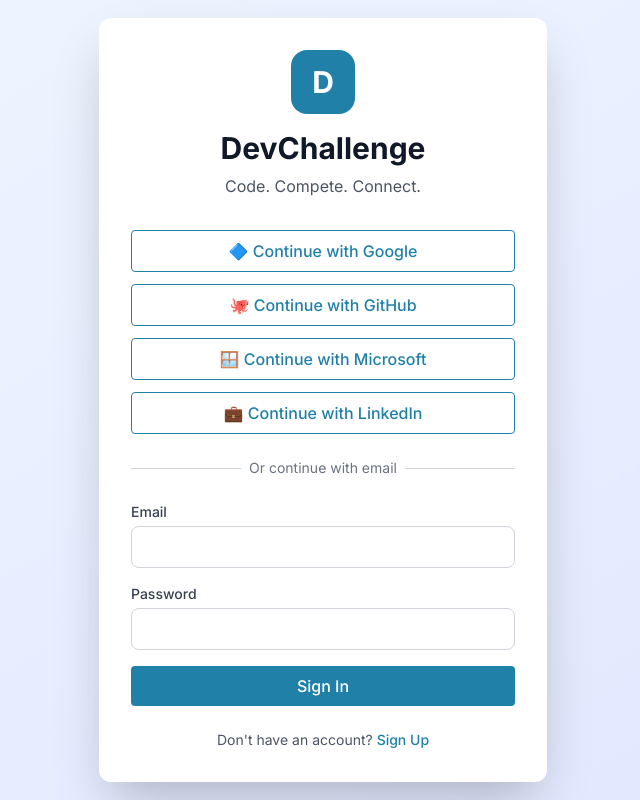
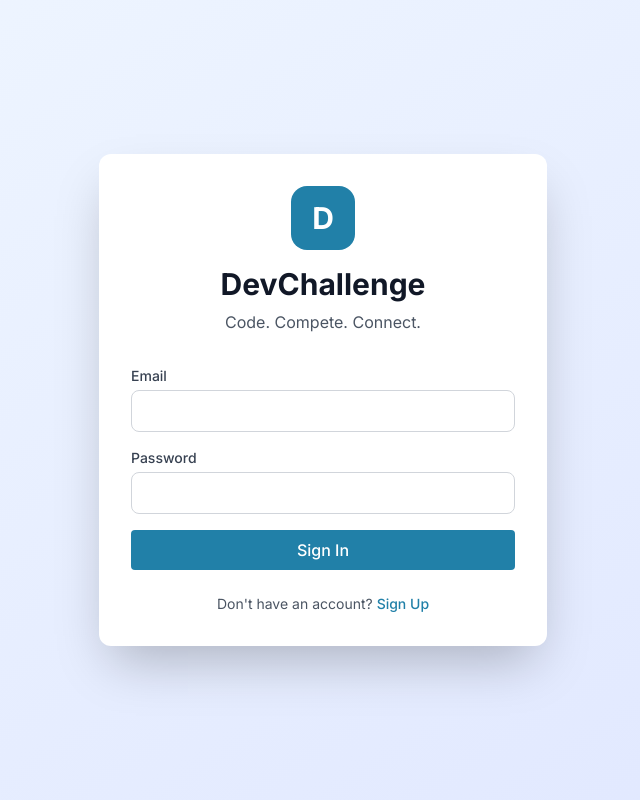
Before and after one commit to sai2327/devchallenge, a React (Vite) app: page /login in a window 1280 px wide. Shown: the whole page, without its empty margins (317-957 px from the left). Built offline with nearby package versions, Linux system fonts and the light colour scheme; no server answers; the HTML template or start-up script is replaced by a standard one.

Commit message:
Temporarily disable OAuth buttons until providers are configured

```diff
--- a/src/pages/Login.jsx
+++ b/src/pages/Login.jsx
@@ -99,7 +99,10 @@ export const Login = () => {
           </p>
         </div>
 
-        {/* OAuth Buttons */}
+        {/* OAuth Buttons - Temporarily disabled until configured in Supabase */}
+        {/* Uncomment after setting up OAuth providers in Supabase Dashboard */}
+        {false && (
+          <>
             <div className="space-y-3 mb-6">
               <Button
                 variant="outline"
@@ -145,6 +148,8 @@ export const Login = () => {
                 </span>
               </div>
             </div>
+          </>
+        )}
 
         {/* Email/Password Form */}
         <form onSubmit={handleSubmit(onSubmit)} className="space-y-4">
```
Lines whose indentation alone changed are shown as unchanged.
